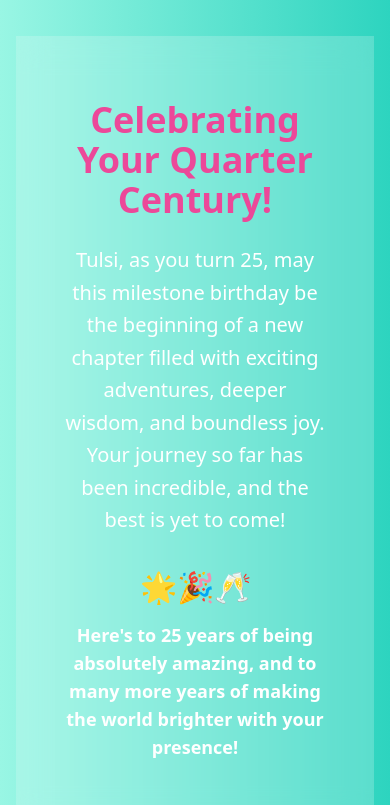
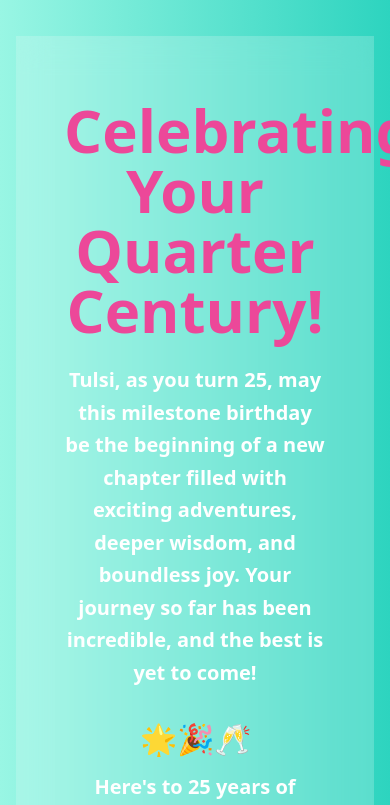
Before and after one commit to tiresomefanatic/HBD-Tulsi, a Next.js app: page / in a window 390 px wide. Shown: the part 872-1677 px from the top of the page. Built offline with nearby package versions, Linux system fonts and the light colour scheme; no server answers; the database is empty.

Commit message:
font changes

```diff
--- a/src/components/MessageList.tsx
+++ b/src/components/MessageList.tsx
@@ -82,7 +82,7 @@ const MessageList: React.FC = () => {
   return (
     <div className="bg-transparent py-16 px-4 sm:px-6 lg:px-8">
       <div className="max-w-4xl mx-auto">
-        <h2 className="text-4xl font-bold text-white mb-8 text-center">Wishes from your friends</h2>
+        <h2 className="text-4xl font-bold text-white mb-16 text-center">Wishes from your friends</h2>
         <ul className="space-y-8">
           {messages.map((msg) => (
             <MessageCard key={msg._id} message={msg} />
--- a/src/components/SpecialMessage.tsx
+++ b/src/components/SpecialMessage.tsx
@@ -10,14 +10,14 @@ const SpecialMessage: React.FC = () => {
           animate={{ opacity: 1, y: 0 }}
           transition={{ duration: 0.8 }}
         >
-          <h2 className="text-4xl md:text-5xl font-bold text-pink-500 mb-6">
+          <h2 className="text-6xl md:text-5xl font-bold text-pink-500 mb-6">
             Celebrating Your Quarter Century!
           </h2>
-          <p className="text-xl md:text-2xl text-white leading-relaxed mb-8">
+          <p className="text-xl md:text-2xl text-white font-semibold leading-relaxed mb-8">
             Tulsi, as you turn 25, may this milestone birthday be the beginning of a new chapter filled with exciting adventures, deeper wisdom, and boundless joy. Your journey so far has been incredible, and the best is yet to come!
           </p>
           <div className="text-3xl mb-4">🌟🎉🥂</div>
-          <p className="text-lg md:text-xl text-white font-semibold">
+          <p className="text-xl md:text-2xl text-white font-semibold">
             Here&apos;s to 25 years of being absolutely amazing, and to many more years of making the world brighter with your presence!
           </p>
         </motion.div>
--- a/src/components/hero.tsx
+++ b/src/components/hero.tsx
@@ -30,7 +30,7 @@ const BirthdayHero = ({ name = 'Tulsi' }) => {
         return clearInterval(interval);
       }
 
-      const particleCount = 50 * (timeLeft / duration);
+      const particleCount = 100 * (timeLeft / duration);
 
       // Fireworks
       confetti(Object.assign({}, defaults, {
@@ -50,14 +50,14 @@ const BirthdayHero = ({ name = 'Tulsi' }) => {
     const frame = () => {
       if (Date.now() > end) return;
       confetti({
-        particleCount: 2,
+        particleCount: 4,
         angle: 60,
         spread: 55,
         origin: { x: 0, y: 0.5 },
         colors: colors,
       });
       confetti({
-        particleCount: 2,
+        particleCount: 4,
         angle: 120,
         spread: 55,
         origin: { x: 1, y: 0.5 },
```
